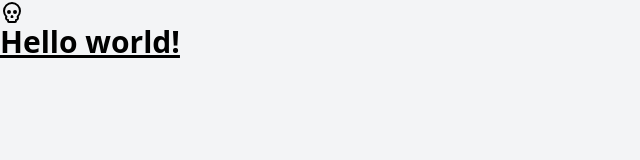
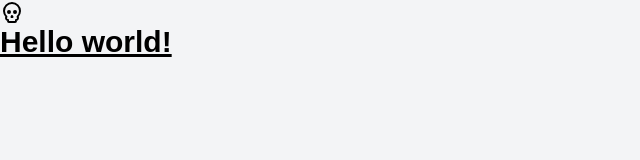
Before and after one commit to Merkie/portcullis, a SvelteKit app: page / in a window 1280 px wide. Shown: the top 160 px of the page, without its empty margins (0-640 px from the left). Built offline with nearby package versions, Linux system fonts and the light colour scheme.

Commit message:
Add Fixel as font family

```diff
--- a/tailwind.config.js
+++ b/tailwind.config.js
@@ -2,7 +2,14 @@
 export default {
 	content: ['./src/**/*.{html,js,svelte,ts}'],
 	theme: {
-		extend: {}
+		fontFamily: {
+			sans: ['FixelText', 'sans-serif']
+		},
+		extend: {
+			fontFamily: {
+				display: 'FixelDisplay, sans-serif'
+			}
+		}
 	},
 	plugins: []
 };
```
